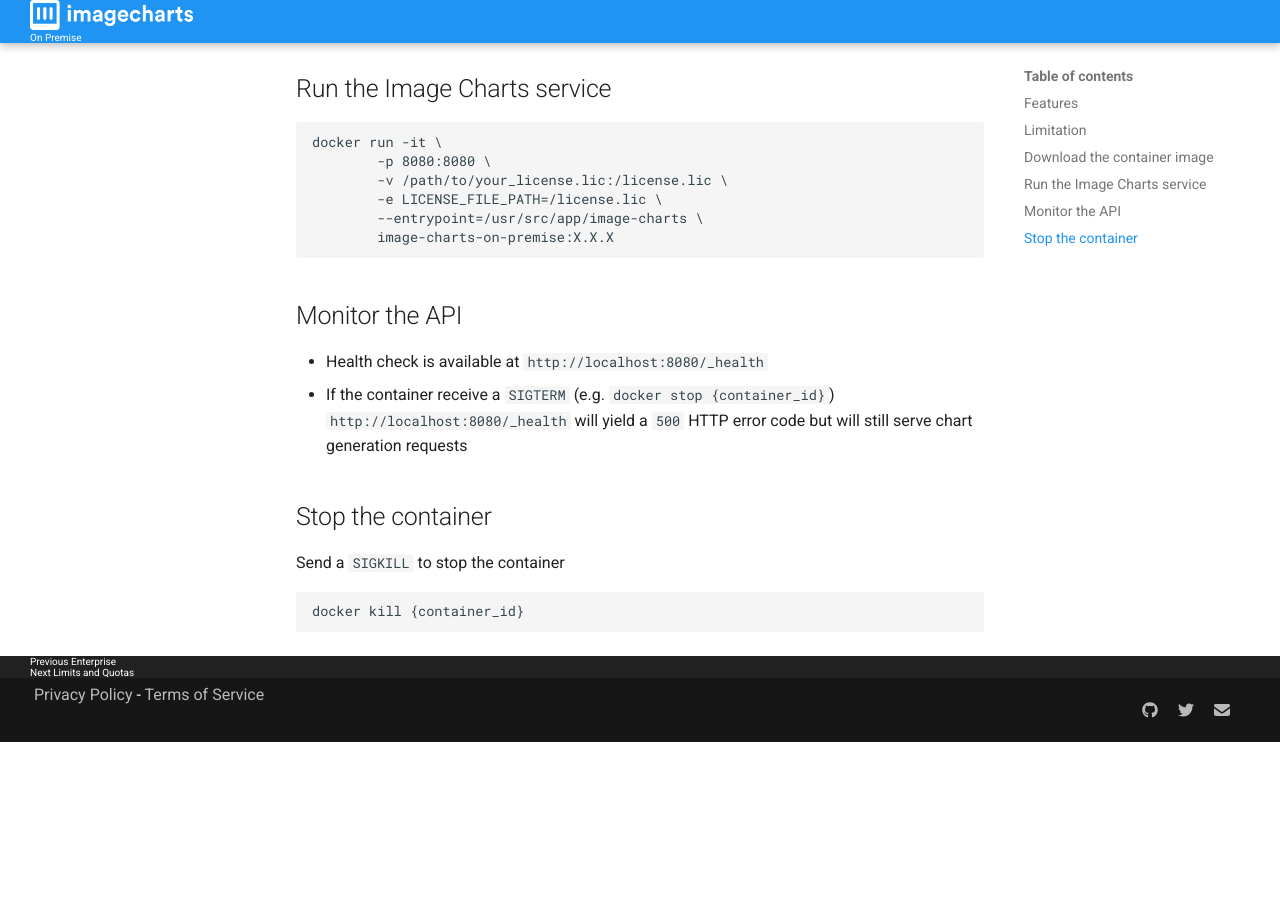
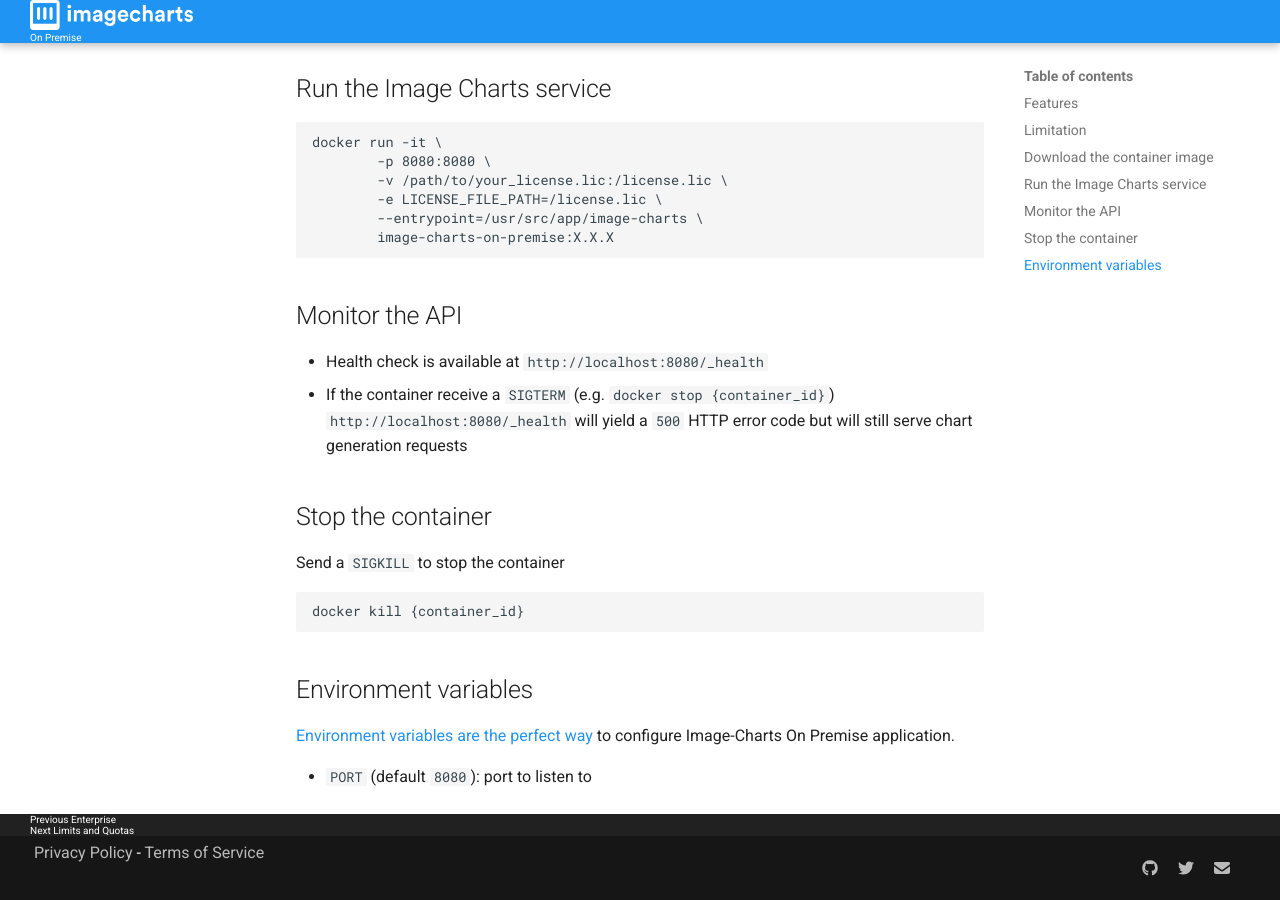
Before and after one commit to image-charts/documentation, an MkDocs documentation site: the page built from docs/on-premise.md, in a window 1280 px wide and 900 px high, scrolled down 915 px. Built offline with MkDocs 1.6.1 and Material for MkDocs 9.7.7, drawn with Linux system fonts in a browser that asks for light colours; comment, search, counter and statistics services are not loaded; before the commit the page ends 1657 px from its top, so only the background shows below that.

Commit message:
Update on-premise.md

````diff
--- a/docs/on-premise.md
+++ b/docs/on-premise.md
@@ -48,3 +48,9 @@
 ```
 docker kill {container_id}
 ```
+
+## Environment variables
+
+[Environment variables are the perfect way](https://12factor.net/config) to configure Image-Charts On Premise application.
+
+- `PORT` (default `8080`): port to listen to
````
